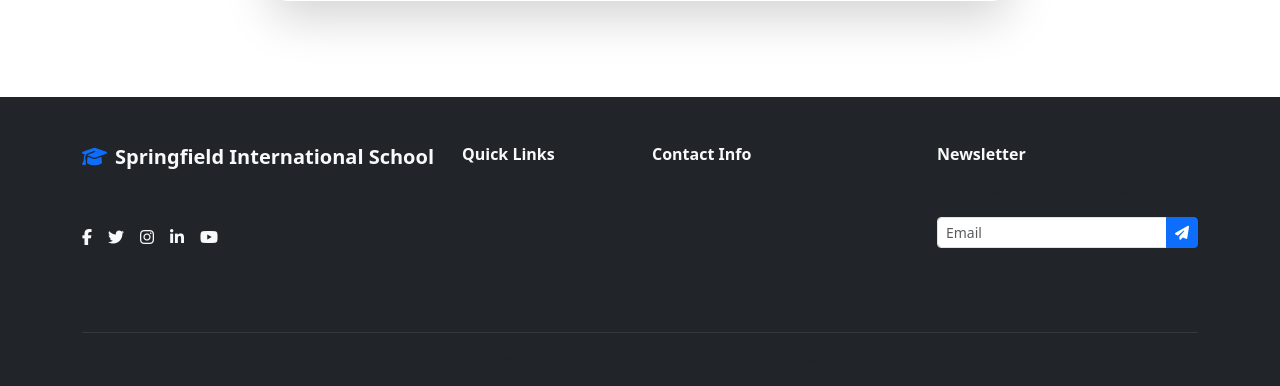
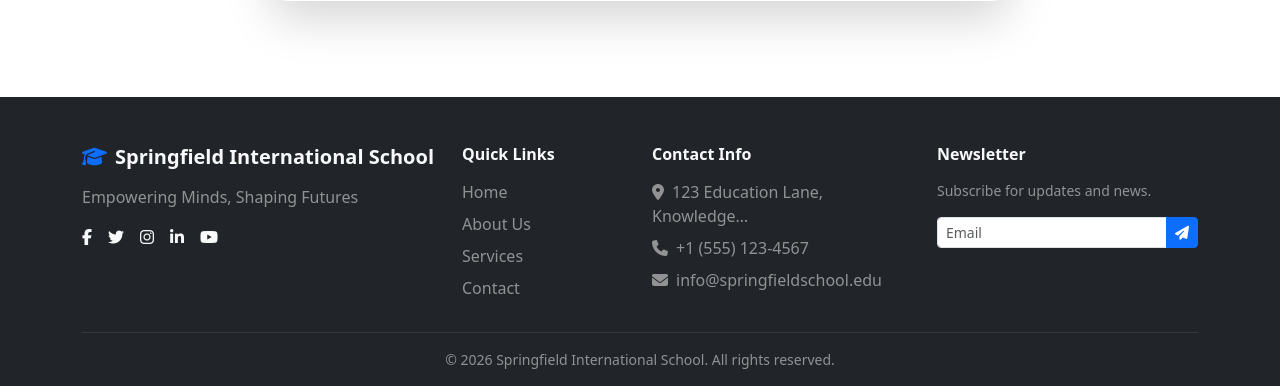
Before and after one commit to Rayapparaju/school_erp, a Django app: page / in a window 1280 px wide. Shown: the part 2930-3316 px from the top of the page. Run offline with Django 5.2, Linux system fonts and the light colour scheme; data that the repository does not hold is empty.

Commit message:
Rebrand: orange/dark-teal color scheme, fix footer text visibility, reverse gradient for contrast

```diff
--- a/templates/auth/login.html
+++ b/templates/auth/login.html
@@ -2,7 +2,7 @@
 {% load static %}
 {% block title %}Login - {{ SCHOOL_NAME }}{% endblock %}
 {% block content %}
-<div class="min-vh-100 d-flex align-items-center py-5" style="background: linear-gradient(135deg, #667eea 0%, #764ba2 100%);">
+<div class="min-vh-100 d-flex align-items-center py-5" style="background: linear-gradient(135deg, #215e61 0%, #ff9e20 100%);">
     <div class="container">
         <div class="row justify-content-center">
             <div class="col-lg-4 col-md-6">
--- a/templates/auth/password_reset.html
+++ b/templates/auth/password_reset.html
@@ -1,6 +1,6 @@
 {% extends 'base.html' %}{% load static %}{% block title %}Reset Password - {{ SCHOOL_NAME }}{% endblock %}
 {% block content %}
-<div class="min-vh-100 d-flex align-items-center py-5" style="background:linear-gradient(135deg,#667eea,#764ba2);">
+<div class="min-vh-100 d-flex align-items-center py-5" style="background:linear-gradient(135deg,#215e61,#ff9e20);">
 <div class="container"><div class="row justify-content-center"><div class="col-lg-4 col-md-6">
 <div class="card border-0 shadow-lg rounded-4"><div class="card-body p-4 text-center">
 <div class="rounded-circle bg-primary-gradient d-inline-flex align-items-center justify-content-center mb-3" style="width:70px;height:70px;"><i class="fas fa-key fa-2x text-white"></i></div>
--- a/templates/auth/password_reset_complete.html
+++ b/templates/auth/password_reset_complete.html
@@ -1,6 +1,6 @@
 {% extends 'base.html' %}{% load static %}{% block title %}Password Reset Complete - {{ SCHOOL_NAME }}{% endblock %}
 {% block content %}
-<div class="min-vh-100 d-flex align-items-center py-5" style="background:linear-gradient(135deg,#667eea,#764ba2);">
+<div class="min-vh-100 d-flex align-items-center py-5" style="background:linear-gradient(135deg,#215e61,#ff9e20);">
 <div class="container"><div class="row justify-content-center"><div class="col-lg-5">
 <div class="card border-0 shadow-lg rounded-4"><div class="card-body p-5 text-center">
 <div class="rounded-circle bg-success d-inline-flex align-items-center justify-content-center mb-3" style="width:80px;height:80px;"><i class="fas fa-check-circle fa-3x text-white"></i></div>
--- a/templates/auth/password_reset_confirm.html
+++ b/templates/auth/password_reset_confirm.html
@@ -1,6 +1,6 @@
 {% extends 'base.html' %}{% load static %}{% block title %}Set New Password - {{ SCHOOL_NAME }}{% endblock %}
 {% block content %}
-<div class="min-vh-100 d-flex align-items-center py-5" style="background:linear-gradient(135deg,#667eea,#764ba2);">
+<div class="min-vh-100 d-flex align-items-center py-5" style="background:linear-gradient(135deg,#215e61,#ff9e20);">
 <div class="container"><div class="row justify-content-center"><div class="col-lg-4">
 <div class="card border-0 shadow-lg rounded-4"><div class="card-body p-4">
 <h4 class="fw-bold text-center">Set New Password</h4>
--- a/templates/auth/password_reset_done.html
+++ b/templates/auth/password_reset_done.html
@@ -1,6 +1,6 @@
 {% extends 'base.html' %}{% load static %}{% block title %}Email Sent - {{ SCHOOL_NAME }}{% endblock %}
 {% block content %}
-<div class="min-vh-100 d-flex align-items-center py-5" style="background:linear-gradient(135deg,#667eea,#764ba2);">
+<div class="min-vh-100 d-flex align-items-center py-5" style="background:linear-gradient(135deg,#215e61,#ff9e20);">
 <div class="container"><div class="row justify-content-center"><div class="col-lg-5">
 <div class="card border-0 shadow-lg rounded-4"><div class="card-body p-5 text-center">
 <div class="rounded-circle bg-success d-inline-flex align-items-center justify-content-center mb-3" style="width:80px;height:80px;"><i class="fas fa-check-circle fa-3x text-white"></i></div>
--- a/templates/auth/register.html
+++ b/templates/auth/register.html
@@ -2,7 +2,7 @@
 {% load static %}
 {% block title %}Register - {{ SCHOOL_NAME }}{% endblock %}
 {% block content %}
-<div class="min-vh-100 d-flex align-items-center py-5" style="background: linear-gradient(135deg, #667eea 0%, #764ba2 100%);">
+<div class="min-vh-100 d-flex align-items-center py-5" style="background: linear-gradient(135deg, #215e61 0%, #ff9e20 100%);">
     <div class="container">
         <div class="row justify-content-center">
             <div class="col-lg-5 col-md-7">
--- a/templates/dashboard/reports/attendance.html
+++ b/templates/dashboard/reports/attendance.html
@@ -11,5 +11,5 @@
 <div class="card border-0 shadow-sm rounded-4"><div class="card-body p-3"><canvas id="attendanceReportChart" height="200"></canvas></div></div>
 {% endblock %}
 {% block extra_js %}
-<script>new Chart(document.getElementById('attendanceReportChart'),{type:'bar',data:{labels:['Present','Absent','Late'],datasets:[{label:'Attendance',data:[{{ present }},{{ absent }},{{ late }}],backgroundColor:['#38ef7d','#ff6b6b','#f39c12'],borderRadius:6}]},options:{responsive:true,plugins:{legend:{display:false}}}});</script>
+<script>new Chart(document.getElementById('attendanceReportChart'),{type:'bar',data:{labels:['Present','Absent','Late'],datasets:[{label:'Attendance',data:[{{ present }},{{ absent }},{{ late }}],backgroundColor:['#215e61','#c0392b','#ff9e20'],borderRadius:6}]},options:{responsive:true,plugins:{legend:{display:false}}}});</script>
 {% endblock %}
--- a/templates/dashboard/reports/exams.html
+++ b/templates/dashboard/reports/exams.html
@@ -9,5 +9,5 @@
 <div class="card border-0 shadow-sm rounded-4"><div class="card-body p-3"><canvas id="examChart" height="200"></canvas></div></div>
 {% endblock %}
 {% block extra_js %}
-<script>fetch('/dashboard/chart-data/').then(r=>r.json()).then(d=>{new Chart(document.getElementById('examChart'),{type:'line',data:{labels:['Term 1','Term 2','Term 3','Term 4'],datasets:[{label:'Avg Performance',data:[{{ avg_marks|floatformat:0 }},{{ avg_marks|floatformat:0 }},{{ avg_marks|floatformat:0 }},{{ avg_marks|floatformat:0 }}],borderColor:'#667eea',fill:true,backgroundColor:'rgba(102,126,234,0.1)'}]},options:{responsive:true,plugins:{legend:{display:false}}}})});</script>
+<script>fetch('/dashboard/chart-data/').then(r=>r.json()).then(d=>{new Chart(document.getElementById('examChart'),{type:'line',data:{labels:['Term 1','Term 2','Term 3','Term 4'],datasets:[{label:'Avg Performance',data:[{{ avg_marks|floatformat:0 }},{{ avg_marks|floatformat:0 }},{{ avg_marks|floatformat:0 }},{{ avg_marks|floatformat:0 }}],borderColor:'#ff9e20',fill:true,backgroundColor:'rgba(255,158,32,0.1)'}]},options:{responsive:true,plugins:{legend:{display:false}}}})});</script>
 {% endblock %}
--- a/templates/dashboard/reports/fees.html
+++ b/templates/dashboard/reports/fees.html
@@ -9,5 +9,5 @@
 </div>
 {% endblock %}
 {% block extra_js %}
-<script>new Chart(document.getElementById('feesChart'),{type:'doughnut',data:{labels:[{% for m in by_method %}'{{ m.get_payment_method_display|default:m.payment_method }}'{% if not forloop.last %},{% endif %}{% endfor %}],datasets:[{data:[{% for m in by_method %}{{ m.total }}{% if not forloop.last %},{% endif %}{% endfor %}],backgroundColor:['#667eea','#38ef7d','#f39c12','#e74c3c','#9b59b6']}]},options:{responsive:true,plugins:{legend:{position:'bottom'}}}});</script>
+<script>new Chart(document.getElementById('feesChart'),{type:'doughnut',data:{labels:[{% for m in by_method %}'{{ m.get_payment_method_display|default:m.payment_method }}'{% if not forloop.last %},{% endif %}{% endfor %}],datasets:[{data:[{% for m in by_method %}{{ m.total }}{% if not forloop.last %},{% endif %}{% endfor %}],backgroundColor:['#ff9e20','#215e61','#d48800','#c0392b','#2f8a8e']}]},options:{responsive:true,plugins:{legend:{position:'bottom'}}}});</script>
 {% endblock %}
--- a/templates/dashboard/reports/students.html
+++ b/templates/dashboard/reports/students.html
@@ -14,5 +14,5 @@
 {% endblock %}
 {% block extra_js %}
 <script>const genCtx=document.getElementById('genderChart').getContext('2d');
-fetch('/dashboard/chart-data/').then(r=>r.json()).then(d=>{new Chart(genCtx,{type:'pie',data:{labels:['Male','Female','Other'],datasets:[{data:[{% for g in by_gender %}{{ g.count }}{% if not forloop.last %},{% endif %}{% endfor %}],backgroundColor:['#667eea','#38ef7d','#f39c12']}]},options:{responsive:true,plugins:{legend:{position:'bottom'}}}})});</script>
+fetch('/dashboard/chart-data/').then(r=>r.json()).then(d=>{new Chart(genCtx,{type:'pie',data:{labels:['Male','Female','Other'],datasets:[{data:[{% for g in by_gender %}{{ g.count }}{% if not forloop.last %},{% endif %}{% endfor %}],backgroundColor:['#ff9e20','#215e61','#2f8a8e']}]},options:{responsive:true,plugins:{legend:{position:'bottom'}}}})});</script>
 {% endblock %}
--- a/templates/includes/footer.html
+++ b/templates/includes/footer.html
@@ -4,7 +4,7 @@
         <div class="row g-4">
             <div class="col-lg-4">
                 <h5 class="fw-bold mb-3"><i class="fas fa-graduation-cap me-2 text-primary"></i>{{ SCHOOL_NAME }}</h5>
-                <p class="text-muted">{{ SCHOOL_TAGLINE }}</p>
+                <p class="text-white-50">{{ SCHOOL_TAGLINE }}</p>
                 <div class="d-flex gap-3 mt-3">
                     <a href="#" class="text-light social-icon"><i class="fab fa-facebook-f"></i></a>
                     <a href="#" class="text-light social-icon"><i class="fab fa-twitter"></i></a>
@@ -16,15 +16,15 @@
             <div class="col-lg-2 col-md-4">
                 <h6 class="fw-bold mb-3">Quick Links</h6>
                 <ul class="list-unstyled">
-                    <li class="mb-2"><a href="{% url 'home' %}" class="text-muted text-decoration-none">Home</a></li>
-                    <li class="mb-2"><a href="{% url 'about' %}" class="text-muted text-decoration-none">About Us</a></li>
-                    <li class="mb-2"><a href="{% url 'services' %}" class="text-muted text-decoration-none">Services</a></li>
-                    <li class="mb-2"><a href="{% url 'contact' %}" class="text-muted text-decoration-none">Contact</a></li>
+                    <li class="mb-2"><a href="{% url 'home' %}" class="text-white-50 text-decoration-none">Home</a></li>
+                    <li class="mb-2"><a href="{% url 'about' %}" class="text-white-50 text-decoration-none">About Us</a></li>
+                    <li class="mb-2"><a href="{% url 'services' %}" class="text-white-50 text-decoration-none">Services</a></li>
+                    <li class="mb-2"><a href="{% url 'contact' %}" class="text-white-50 text-decoration-none">Contact</a></li>
                 </ul>
             </div>
             <div class="col-lg-3 col-md-4">
                 <h6 class="fw-bold mb-3">Contact Info</h6>
-                <ul class="list-unstyled text-muted">
+                <ul class="list-unstyled text-white-50">
                     <li class="mb-2"><i class="fas fa-map-marker-alt me-2"></i>{{ SCHOOL_ADDRESS|truncatechars:30 }}</li>
                     <li class="mb-2"><i class="fas fa-phone me-2"></i>{{ SCHOOL_PHONE }}</li>
                     <li class="mb-2"><i class="fas fa-envelope me-2"></i>{{ SCHOOL_EMAIL }}</li>
@@ -32,7 +32,7 @@
             </div>
             <div class="col-lg-3 col-md-4">
                 <h6 class="fw-bold mb-3">Newsletter</h6>
-                <p class="text-muted small">Subscribe for updates and news.</p>
+                <p class="text-white-50 small">Subscribe for updates and news.</p>
                 <div class="input-group">
                     <input type="email" class="form-control form-control-sm" placeholder="Email">
                     <button class="btn btn-primary btn-sm"><i class="fas fa-paper-plane"></i></button>
@@ -42,7 +42,7 @@
         <hr class="my-3 border-secondary">
         <div class="row">
             <div class="col text-center">
-                <p class="text-muted small mb-0">&copy; {% now "Y" %} {{ SCHOOL_NAME }}. All rights reserved.</p>
+                <p class="text-white-50 small mb-0">&copy; {% now "Y" %} {{ SCHOOL_NAME }}. All rights reserved.</p>
             </div>
         </div>
     </div>
--- a/templates/public/index.html
+++ b/templates/public/index.html
@@ -2,7 +2,7 @@
 {% block content %}
 
 {% comment %} Hero Section {% endcomment %}
-<section class="hero-section position-relative overflow-hidden" style="background: linear-gradient(135deg, #667eea 0%, #764ba2 100%); min-height: 90vh;">
+<section class="hero-section position-relative overflow-hidden" style="background: linear-gradient(135deg, #215e61 0%, #ff9e20 100%); min-height: 90vh;">
     <div class="container h-100">
         <div class="row align-items-center min-vh-75 py-5">
             <div class="col-lg-6 text-white py-5">
```
Also changed, not shown: templates/dashboard/index.html (+10 -10 lines).
